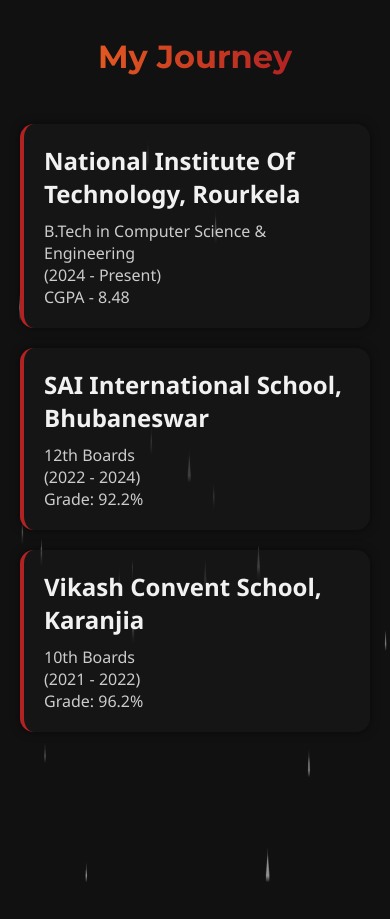
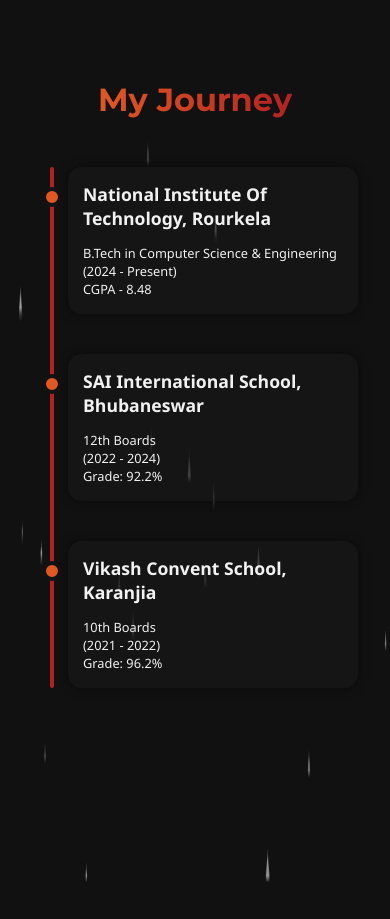
Before and after one commit to Pranjal-Sahu21/portfolio-website, a React (Vite) app: page / in a window 390 px wide. Shown: the part 882-1801 px from the top of the page. Built offline with nearby package versions, Linux system fonts and the light colour scheme.

Commit message:
Changed the journey section's styling

```diff
--- a/src/Journey.jsx
+++ b/src/Journey.jsx
@@ -23,13 +23,13 @@
   ];
 
   const headingRef = useRef(null);
-  const isInView = useInView(headingRef, { once: true, amount: 0.3 });
+  const isHeadingInView = useInView(headingRef, { once: true, amount: 0.3 });
 
-  const cardVariants = (direction) => ({
+  const cardVariants = (index) => ({
     hidden: {
       opacity: 0,
-      x: direction === "left" ? -400 : direction === "right" ? 400 : 0,
-      y: window.innerWidth < 768 ? 30 : 0,
+      x: index % 2 === 0 ? -100 : 100,
+      y: 0,
     },
     visible: {
       opacity: 1,
@@ -39,7 +39,6 @@
         type: "spring",
         stiffness: 50,
         damping: 20,
-        mass: 1,
         opacity: { duration: 0.8, ease: "easeInOut" },
       },
     },
@@ -50,7 +49,7 @@
       <motion.h2
         ref={headingRef}
         initial={{ opacity: 0, y: 80 }}
-        animate={isInView ? { opacity: 1, y: 0 } : { opacity: 0, y: 80 }}
+        animate={isHeadingInView ? { opacity: 1, y: 0 } : { opacity: 0, y: 80 }}
         transition={{
           type: "spring",
           stiffness: 50,
@@ -64,19 +63,21 @@
       <div className="journey-container">
         {journeyData.map((journey, index) => {
           const cardRef = useRef(null);
-          const isInView = useInView(cardRef, {
+          const isCardInView = useInView(cardRef, {
             once: true,
             margin: "-30% 0px",
           });
 
           return (
+            <div key={index} className="timeline-item">
+              <div className="timeline-dot"></div>
+
               <motion.div
-              key={index}
                 ref={cardRef}
-              className="journey-card"
-              variants={cardVariants(index % 2 === 0 ? "left" : "right")}
+                className={`journey-card ${index % 2 === 0 ? "left" : "right"}`}
+                variants={cardVariants(index)}
                 initial="hidden"
-              animate={isInView ? "visible" : "hidden"}
+                animate={isCardInView ? "visible" : "hidden"}
               >
                 <h3 className="journey-title">{journey.title}</h3>
                 {journey.details.map((line, i) => (
@@ -85,6 +86,7 @@
                   </p>
                 ))}
               </motion.div>
+            </div>
           );
         })}
       </div>
--- a/src/style.css
+++ b/src/style.css
@@ -180,7 +180,6 @@
   font-size: clamp(2rem, 4vw, 3rem);
   margin-bottom: 48px;
 }
-
 .projects {
   display: grid;
   grid-template-columns: repeat(auto-fit, minmax(280px, 1fr));
@@ -238,8 +237,7 @@
   transform: scale(1.05);
 }
 
-.contact-section form,
-.journey-card {
+.contact-section form {
   background: var(--card-bg);
   border-radius: 10px;
   box-shadow: 0 0 10px rgba(0, 0, 0, 0.5);
@@ -325,46 +323,6 @@
 
 .pranjal-logo {
   width: 80%;
-}
-
-#journey {
-  min-height: 100dvh;
-  display: flex;
-  flex-direction: column;
-  justify-content: center;
-  align-items: center;
-  padding: 40px 20px;
-  text-align: center;
-}
-
-.journey-container {
-  display: flex;
-  flex-direction: column;
-  gap: 20px;
-  width: 100%;
-  max-width: 900px;
-}
-
-.journey-card {
-  padding: 20px;
-  border-radius: 12px;
-  text-align: left;
-  border-left: 4px solid var(--accent);
-  transition: transform 0.3s ease;
-}
-
-.journey-card:hover {
-  transform: scale(1.02);
-}
-
-.journey-card h3 {
-  font-size: 1.5rem;
-  margin-bottom: 10px;
-}
-
-.journey-card p {
-  font-size: 1rem;
-  color: #ccc;
 }
 
 #skills {
@@ -756,7 +714,6 @@
 }
 
 .project-card,
-.journey-card,
 .contact-card {
   background: rgba(24, 24, 24, 0.65);
   border-radius: 14px;
@@ -776,7 +733,6 @@
 }
 
 .project-card,
-.journey-card,
 .contact-card {
   background: rgba(24, 24, 24, 0.65);
   border-radius: 14px;
@@ -790,7 +746,6 @@
 
 @media (max-width: 992px) {
   .project-card,
-  .journey-card,
   .contact-card {
     transform: none !important;
     perspective: none !important;
@@ -798,7 +753,6 @@
   }
 
   .project-card:hover,
-  .journey-card:hover,
   .contact-card:hover {
     transform: none !important;
     box-shadow: 0 0 12px rgba(0, 0, 0, 0.6);
@@ -1505,3 +1459,133 @@
 .contact-section button {
   font-family: "Montserrat", sans-serif;
 }
+
+#journey {
+  min-height: 100dvh;
+  display: flex;
+  flex-direction: column;
+  justify-content: center;
+  align-items: center;
+  padding: 40px 20px;
+  text-align: center;
+}
+
+.journey-container {
+  position: relative;
+  display: flex;
+  flex-direction: column;
+  gap: 60px;
+  width: 100%;
+  max-width: 900px;
+  margin: 0 auto;
+}
+
+.journey-container::before {
+  content: "";
+  position: absolute;
+  left: 50%;
+  transform: translateX(-50%);
+  top: 0;
+  bottom: 0;
+  width: 4px;
+  background: var(--accent);
+  border-radius: 2px;
+}
+
+.timeline-item {
+  position: relative;
+  width: 100%;
+}
+
+.timeline-dot {
+  position: absolute;
+  left: 50%;
+  transform: translateX(-50%);
+  top: 20px;
+  width: 20px;
+  height: 20px;
+  background: var(--primary);
+  border-radius: 50%;
+  border: 4px solid var(--bg);
+}
+
+.journey-card {
+  position: relative;
+  width: 49%;
+  background: rgba(24, 24, 24, 0.65);
+  border-radius: 14px;
+  box-shadow: 0 0 10px rgba(0, 0, 0, 0.5);
+  text-align: left;
+  padding: 20px;
+  transition: transform 0.3s ease;
+}
+
+.journey-card.left {
+  margin-left: 0;
+  align-self: flex-start;
+}
+
+.journey-card.right {
+  margin-left: auto;
+  align-self: flex-end;
+}
+
+.journey-card:hover {
+  transform: scale(1.02);
+}
+
+.journey-card h3 {
+  font-size: 1.25rem;
+  margin-bottom: 15px;
+}
+
+.journey-card p {
+  font-size: 0.9rem;
+  line-height: 1.6;
+}
+
+@media (max-width: 1440px) {
+  .journey-card h3 {
+    font-size: 1.2rem;
+  }
+
+  .journey-card p {
+    font-size: 0.85rem;
+  }
+}
+
+@media (max-width: 768px) {
+  .journey-card,
+  .journey-card.left,
+  .journey-card.right {
+    width: calc(100% - 60px);
+    align-self: flex-start;
+    margin-left: 48px;
+    padding: 15px;
+  }
+
+  .timeline-dot {
+    left: 22px;
+    transform: none;
+  }
+
+  .journey-container::before {
+    left: 30px;
+    transform: none;
+    width: 4px;
+  }
+
+  .journey-card h3 {
+    font-size: 1.1rem;
+    margin-bottom: 15px;
+  }
+
+  .journey-card p {
+    font-size: 0.8rem;
+    line-height: 1.4;
+  }
+
+  .journey-container {
+    gap: 40px;
+  }
+}
```
Lines whose indentation alone changed are shown as unchanged.
